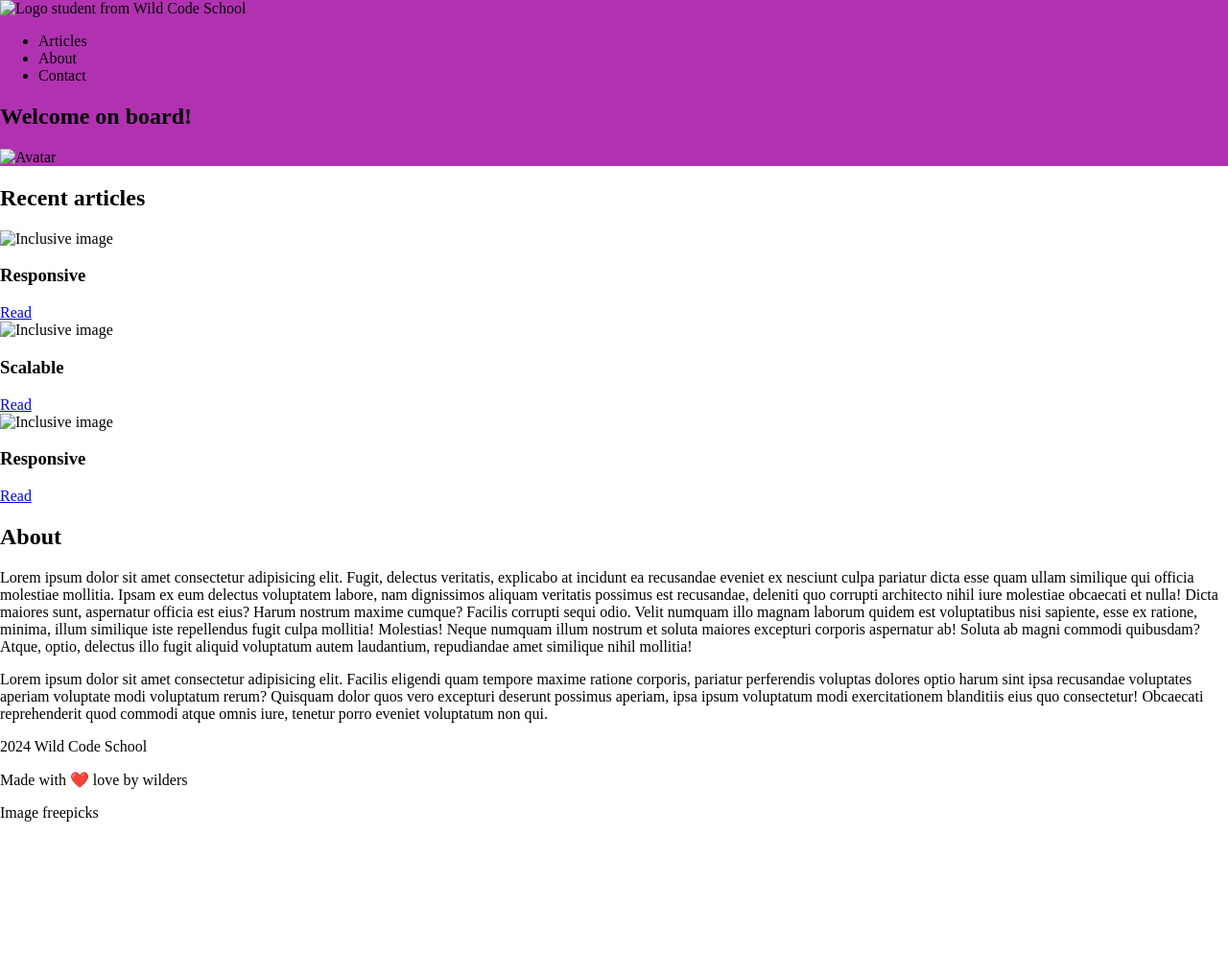
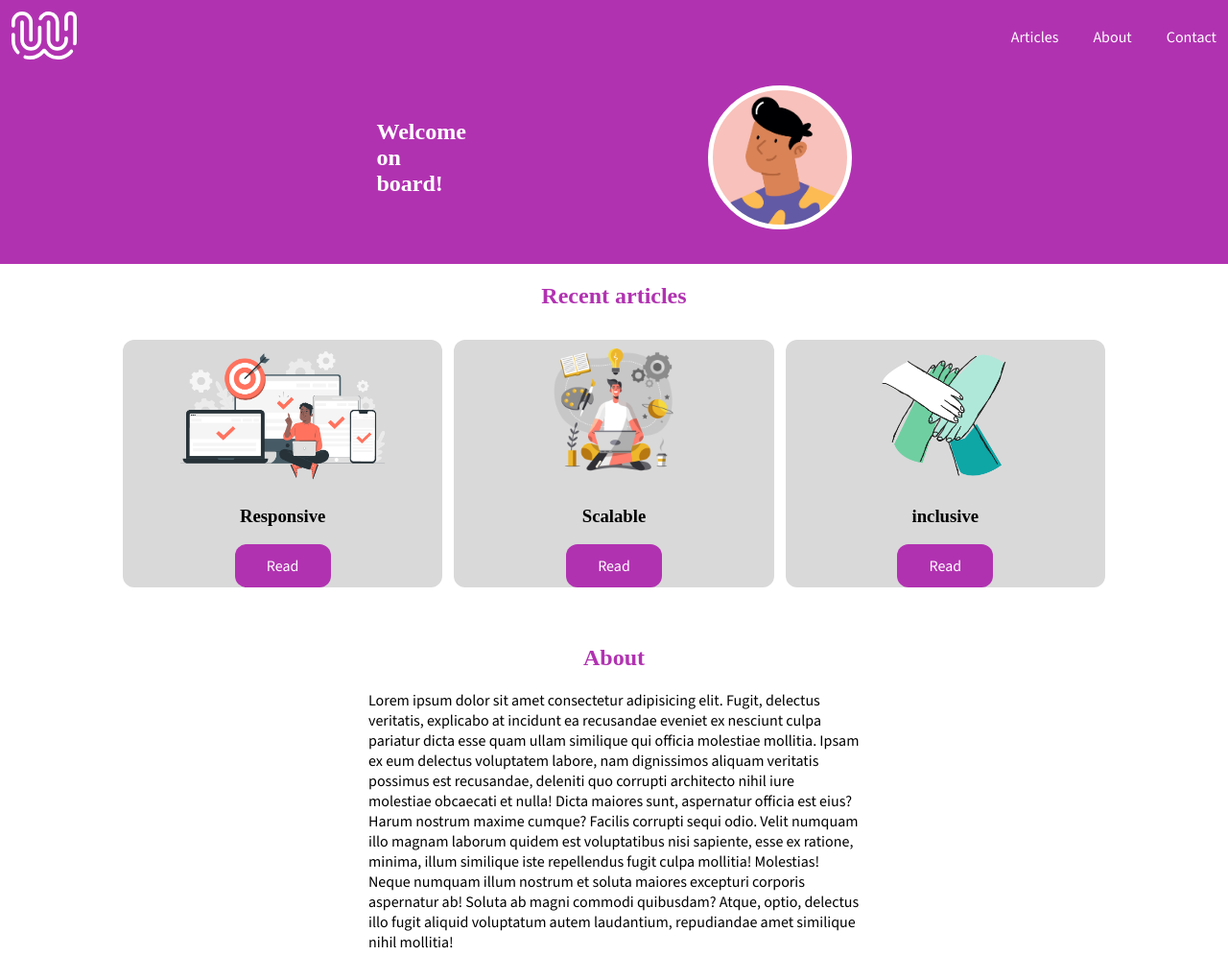
Before and after one commit to ATN35/HTML-CSS-Bienvenue-bord, a plain HTML site: page index.html in a window 1280 px wide. Shown: the top 995 px of the page at 96% size. Before the commit the page ends 872 px from the top, so only its background shows below. Drawn offline with nearby package versions, Linux system fonts and the light colour scheme.

Commit message:
completed project ready to be corrected

```diff
--- a/index.html
+++ b/index.html
@@ -16,7 +16,7 @@
 <body>
   <header>
     <nav>
-      <img src="./assets/logo.svg" alt="Logo student from Wild Code School" />
+      <img src="html-css-quest-welcome-on-board-material/html-css-quest-welcome-on-board-material/images/logo.svg" alt="Logo student from Wild Code School" />
       <ul>
         <li><a>Articles</a></li>
         <li><a>About</a></li>
@@ -26,30 +26,30 @@
 
     <section class="welcome-section">
       <h1>Welcome on board!</h1>
-      <img src="./assets/avatar.png" alt="Avatar" />
+      <img src="html-css-quest-welcome-on-board-material/html-css-quest-welcome-on-board-material/images/avatar.png" alt="Avatar" />
     </section>
   </header>
 
   <main>
     <section class="recent-articles">
       <h2>Recent articles</h2>
-      <div>
+      <!-- <div> -->
         <article>
-          <img src="./assets/responsive.png" alt="Inclusive image" />
+          <img src="html-css-quest-welcome-on-board-material/html-css-quest-welcome-on-board-material/images/responsive.png" alt="Inclusive image" />
           <h3>Responsive</h3>
           <a href="#">Read</a>
         </article>
         <article>
-          <img src="./assets/scalable.png" alt="Inclusive image" />
+          <img src="html-css-quest-welcome-on-board-material/html-css-quest-welcome-on-board-material/images/scalable.png" alt="Inclusive image" />
           <h3>Scalable</h3>
           <a href="#">Read</a>
         </article>
         <article>
-          <img src="./assets/inclusive.png" alt="Inclusive image" />
-          <h3>Responsive</h3>
+          <img src="html-css-quest-welcome-on-board-material/html-css-quest-welcome-on-board-material/images/inclusive.png" alt="Inclusive image" />
+          <h3>inclusive</h3>
           <a href="#">Read</a>
         </article>
-      </div>
+      <!-- </div> -->
     </section>
 
     <section class="about">
--- a/style.css
+++ b/style.css
@@ -17,11 +17,108 @@ body{
 h1 h2 h3{
     font-family: var(--primary-font);
 }
+h2{
+    text-align: center;
+    color: var(--primary-color);
+}
 p, a{
-    font-family: var(--second-size);
+    font-family: var(--second-font);
 }
-/* Header */
+/* NavBar */
 header{
+    padding: var(--second-size);
     background-color: var(--primary-color);
 }
-header nav img{}
+header nav img{
+    height: 50px;
+}
+header nav{
+    display: flex;
+    justify-content: space-between;
+}
+header nav ul{
+    list-style-type: none;
+    display: flex;
+    gap: calc(var(--second-size)*3);
+    color: var(--light-color);
+}
+/* Header section */
+.welcome-section{
+    display: flex;
+    justify-content: space-around;
+    align-items: center;
+    margin: 0 20vw;
+    padding: 24px 0;
+}
+.welcome-section h1{
+color: var(--light-color);
+width: 8ch;
+}
+.welcome-section img{
+    height: 150px;
+    outline: 5px solid var(--light-color);
+    outline-offset: -5px;
+    border-radius: 50%;
+}
+/* Recent articles */
+.recent-articles{
+display: grid;
+grid-template-columns: repeat(3, 1fr);
+gap: var(--second-size);
+margin: 0 10vw;
+}
+.recent-articles h2{
+    grid-column: 1 / span 3;
+}
+.recent-articles article{
+    background-color: var(--second-color);
+    border-radius:var(--second-size);
+    text-align: center;
+}
+.recent-articles article img{
+height: 150px;
+}
+.recent-articles article a{
+    background-color: var(--primary-color);
+    color: var(--light-color);
+    padding: var(--second-size) calc(var(--second-size));
+    border-radius: var(--second-size);
+    text-decoration: none;
+    display: block;
+    width: 100px;
+    margin: auto;
+}
+/* About section */
+.about{
+    margin: 60px 30vw;
+}
+/* Footer */
+footer{
+    background-color: var(--second-color);
+    display: grid;
+    justify-content: center;
+    align-items: center;
+    flex-direction: column;
+}
+/* Mobile part */
+@media  screen and (max-width: 992px) {
+    header nav{
+        flex-direction: column;
+    }
+    header nav ul{
+        justify-content: center;
+        padding: 0;
+    }
+/* Welcome-section */
+.welcome-section{
+    flex-direction: column-reverse;
+}
+/* Recent-articles */
+.recent-articles article{
+    grid-column: 1 / span 3;
+}
+/* About */
+.about{
+    margin: 0 6vw;
+}
+}
```
Also changed, not shown: html-css-quest-welcome-on-board-material/html-css-quest-welcome-on-board-material/html-css-quest-mandatory-1-desktop.png (added), html-css-quest-welcome-on-board-material/html-css-quest-welcome-on-board-material/html-css-quest-mandatory-1-mobile.png (added), html-css-quest-welcome-on-board-material/html-css-quest-welcome-on-board-material/images/avatar.png (added), html-css-quest-welcome-on-board-material/html-css-quest-welcome-on-board-material/images/inclusive.png (added), html-css-quest-welcome-on-board-material/html-css-quest-welcome-on-board-material/images/logo.svg (added), html-css-quest-welcome-on-board-material/html-css-quest-welcome-on-board-material/images/responsive.png (added), html-css-quest-welcome-on-board-material/html-css-quest-welcome-on-board-material/images/scalable.png (added).
